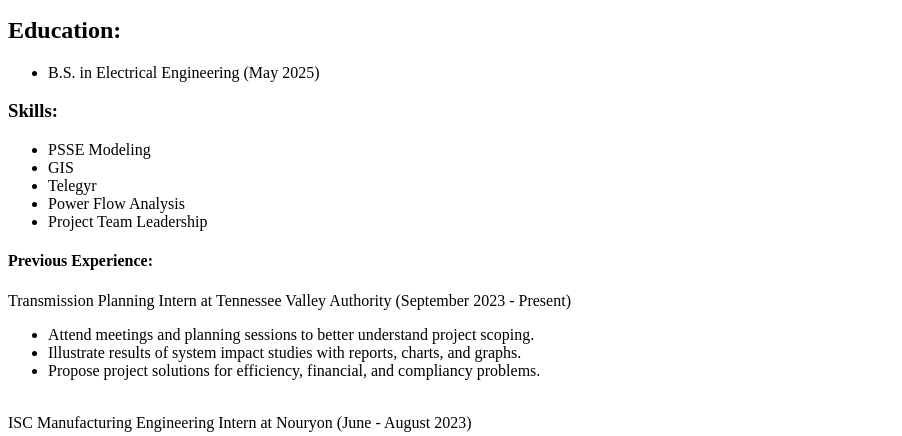
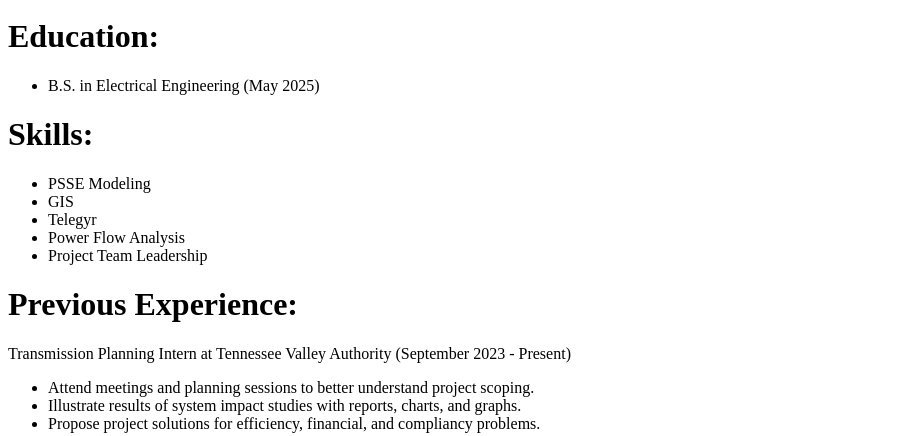
Before and after one commit to kgreen5/digital-resume, a plain HTML site: page index.html in a window 1280 px wide. Shown: the part 383-819 px from the top of the page, without its empty margins (0-902 px from the left). Drawn offline with Linux system fonts and the light colour scheme.

Commit message:
Added Index.html

```diff
--- a/index.html
+++ b/index.html
@@ -17,11 +17,11 @@
         margin-right: auto;
       }
     </style>
-  <h2>Education:</h2>
+  <h1>Education:</h1>
       <ul>
           <li>B.S. in Electrical Engineering (May 2025)</li>
       </ul>
-  <h3>Skills:</h3>
+  <h1>Skills:</h1>
       <ul>
         <li>PSSE Modeling</li>
         <li>GIS</li>
@@ -30,7 +30,7 @@
         <li>Project Team Leadership</li>
       </ul>
 
-  <h4>Previous Experience:</h4>
+  <h1>Previous Experience:</h1>
   <p>Transmission Planning Intern at Tennessee Valley Authority (September 2023 - Present)
       <ul>
           <li>Attend meetings and planning sessions to better understand project scoping.</li>
```
